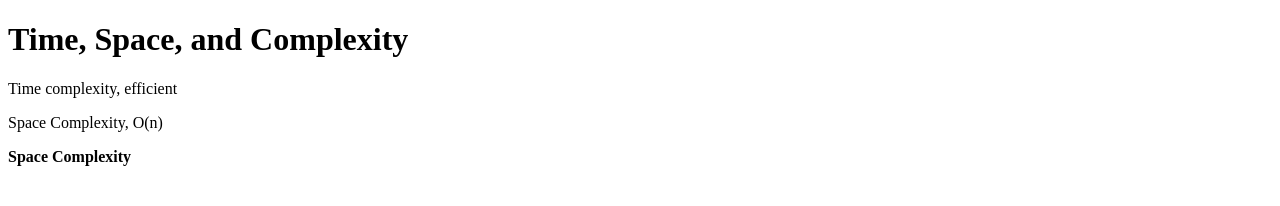
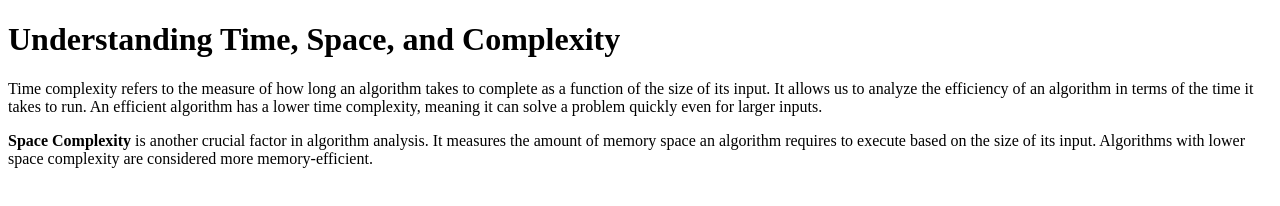
Before and after one commit to acciojob/time-and-space-complexity-Trupti100, a website: page main.html in a window 1280 px wide. Drawn offline with Linux system fonts and the light colour scheme.

Commit message:
created a submission

```diff
--- a/main.html
+++ b/main.html
@@ -1,16 +1,13 @@
 <!DOCTYPE html>
-<html>
+<html lang="en">
 <head>
-  <title>Time and Space Complexity</title>
+    <meta charset="UTF-8">
+    <meta name="viewport" content="width=device-width, initial-scale=1.0">
+    <title>Time and Space Complexity</title>
 </head>
 <body>
-  <h1>Time, Space, and Complexity</h1>
-
-  <p>Time complexity, efficient</p>
-
-  <p>Space Complexity, O(n)</p>
-
-  <p><b>Space Complexity</b>
-</p>
+    <h1>Understanding Time, Space, and Complexity</h1>
+    <p>Time complexity refers to the measure of how long an algorithm takes to complete as a function of the size of its input. It allows us to analyze the efficiency of an algorithm in terms of the time it takes to run. An efficient algorithm has a lower time complexity, meaning it can solve a problem quickly even for larger inputs.</p>
+    <p><b>Space Complexity</b> is another crucial factor in algorithm analysis. It measures the amount of memory space an algorithm requires to execute based on the size of its input. Algorithms with lower space complexity are considered more memory-efficient.</p>
 </body>
 </html>
```
